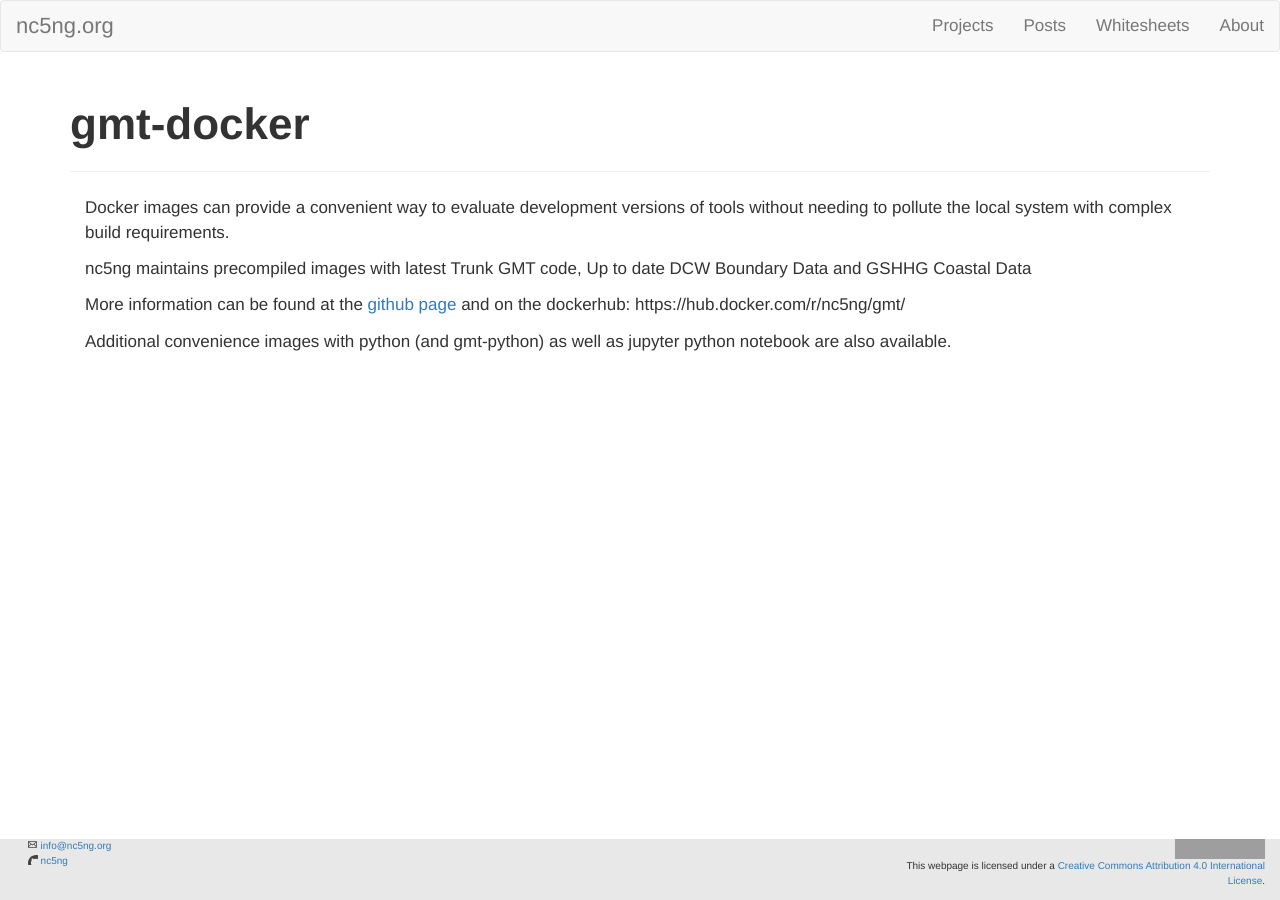
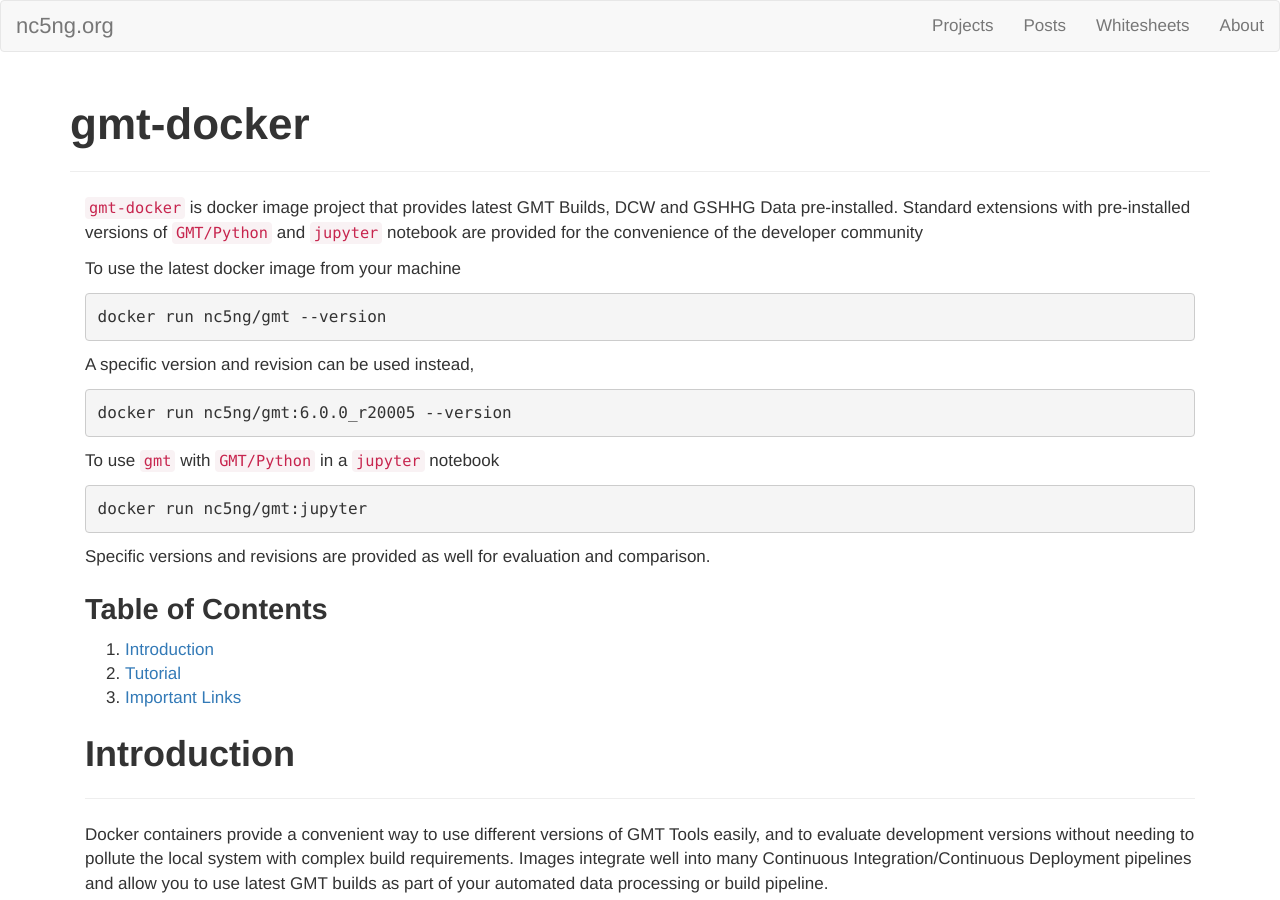
Before and after one commit to nc5ng/nc5ng.github.io, a Jekyll site: the page built from _projects/gmt-docker.md, in a window 1280 px wide and 900 px high. Built offline with Jekyll 4.4.1, drawn with Linux system fonts in a browser that asks for light colours; nearby versions of some CDN libraries; some of the changed text lies outside the part shown; grey boxes are pictures that could not be loaded.

Commit message:
Cleanup for gmt-docker announcement

````diff
--- a/_includes/items.html
+++ b/_includes/items.html
@@ -4,7 +4,7 @@
   {% endif %}
   >
 
-  {% for item in site.[include.items] [include.items_flags] %}
+  {% for item in site.[include.items] limit:{{include.limit}} %}
 
   <{{ include.item_el | default: "li"}} class="item-el {{include.item_el_classes}}"
     >
--- a/_includes/news.html
+++ b/_includes/news.html
@@ -2,4 +2,5 @@
   <a href="/posts"><h3 class=""> Latest  News </h3></a>
 </div>
 
-{% include items.html items_el="div" item_el="div" items_el_classes="row news-list marketing" item_el_classes="col-lg-4 col-md-4 col-sm-12 col-xs-12" items="posts" items_flags="| limit:[include.post_limit] "%}
+{% capture iter_limit %}{{include.post_limit}}{% endcapture %}
+{% include items.html items_el="div" item_el="div" items_el_classes="row news-list marketing" item_el_classes="col-lg-4 col-md-4 col-sm-12 col-xs-12" items="posts" limit=iter_limit %}
--- a/_projects/gmt-docker.md
+++ b/_projects/gmt-docker.md
@@ -5,10 +5,89 @@ blurb: "Docker Image with Latest GMT Tools, DCW, and GSHHG Data"
 github: github.com/nc5ng/gmt-docker
 ---
 
-Docker images can provide a convenient way to evaluate development versions of tools without needing to pollute the local system with complex build requirements.
+`gmt-docker` is docker image project that provides latest GMT Builds, DCW and GSHHG Data pre-installed. Standard extensions with pre-installed versions of `GMT/Python` and `jupyter` notebook are provided for the convenience of the developer community
 
-nc5ng maintains precompiled images with latest Trunk GMT code, Up to date DCW Boundary Data and GSHHG  Coastal Data
+To use the latest docker image from your machine
 
-More information can be found at the [github page](https://www.github.com/nc5ng/gmt-docker) and on the dockerhub: https://hub.docker.com/r/nc5ng/gmt/
+```
+docker run nc5ng/gmt --version
+```
 
-Additional convenience images with python (and gmt-python) as well as jupyter python notebook are also available.
+A specific version and revision can be used instead,
+
+```
+docker run nc5ng/gmt:6.0.0_r20005 --version
+```
+
+To use `gmt` with `GMT/Python` in a `jupyter` notebook
+
+```
+docker run nc5ng/gmt:jupyter
+```
+
+Specific versions and revisions are provided as well for evaluation and comparison.
+
+
+### Table of Contents
+
+1. [Introduction](#s-intro)
+2. [Tutorial](#s-tutorial)
+3. [Important Links](#s-links)
+
+Introduction {#s-intro}
+------------
+
+---
+Docker containers provide a convenient way to use different versions of GMT Tools easily, and to evaluate development versions without needing to pollute the local system with complex build requirements. Images integrate well into many Continuous Integration/Continuous Deployment pipelines and allow you to use latest GMT builds as part of your automated data processing or build pipeline.
+
+`nc5ng.org` maintains precompiled images with latest Trunk GMT code, Up to date DCW Boundary Data and GSHHG Coastal Data pre-downloaded. Releases with stable versions are also avaialable based on tagged releases.
+
+
+Tutorial {#s-tutorial}
+--------
+
+---
+
+A quick tutorial for evaluating gmt in a sandboxxed environment, with visualization courtest of `GMT/Python` and `jupyter` notebook
+
+1. Start the `gmt-docker` jupyter image on the standard port `8888`
+   ```
+	$ docker run -p "8888:8888" nc5ng/gmt:jupyter
+   ```
+
+2. Copy the token printed in the log message and navigate to the url
+   ```
+	http://127.0.0.1:8888/?token=TOKEN_HERE
+	```
+
+3. You will see the built-in example notebook listed in the directory
+
+   >![Notebook List](/assets/img/gmt-docker/gmt-jupyter-example1.png){:class="img-responsive"}
+
+4. Open the Example Notebook by clicking on it
+
+   >![Example.ipynb](/assets/img/gmt-docker/gmt-jupyter-example2.png){:class="img-responsive"}
+
+5. Run through the notebook to get the example plot. A map of
+   the contiguous state of the USA with rivers, lakes, state and
+   national boundaries, and the geographic center of the contiguous states marked.
+
+   >![Example.ipynb](/assets/img/gmt-docker/gmt-jupyter-example3.png){:class="img-responsive"}
+
+
+
+
+From here you can proceed to execute `GMT/Python` commands in the example notebook.
+
+To save your work externally, or to import other notebooks and packages additional knowledge of docker functionality is needed. For some examples see the [Readme](https://www.github.com/nc5ng/gmt-docker)
+
+
+
+
+Important Links {#s-links}
+---------------
+
+---
+
+- [Github Project](https://www.github.com/nc5ng/gmt-docker)
+- [Dockerhub Portal](https://hub.docker.com/r/nc5ng/gmt)
````
Also changed, not shown: _includes/marketing.html (+1 -1 lines), _posts/2018-03-05-gmt-docker.md (+1 -1 lines), assets/img/gmt-docker/gmt-jupyter-example1.png (added), assets/img/gmt-docker/gmt-jupyter-example2.png (added), assets/img/gmt-docker/gmt-jupyter-example3.png (added), 1 other file.
